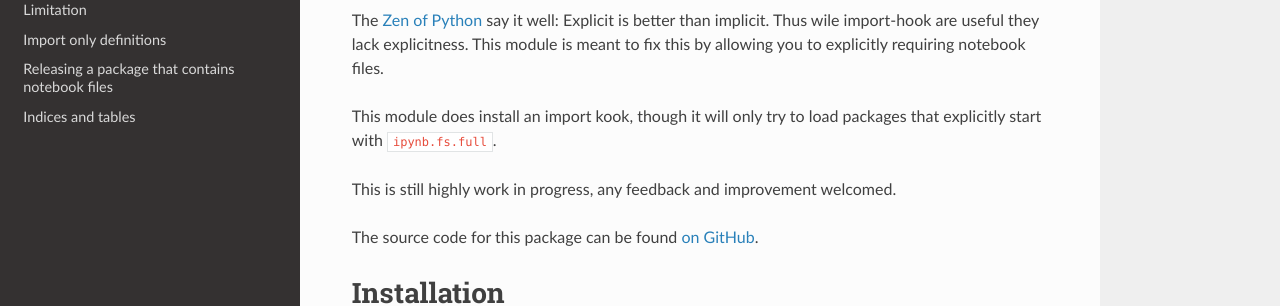
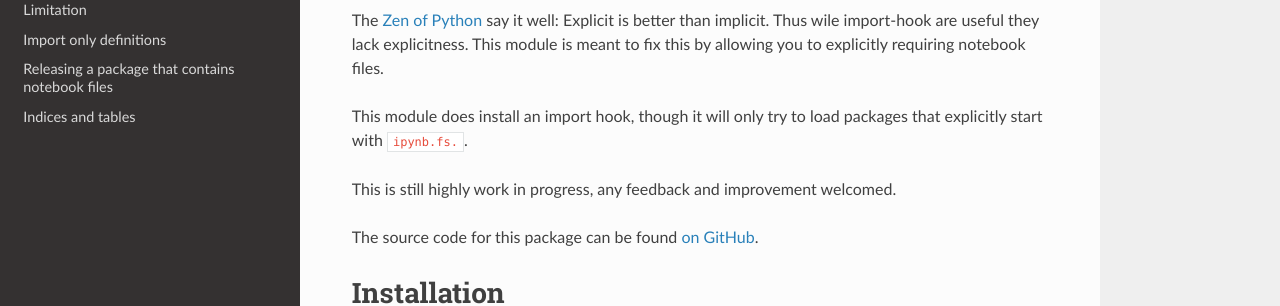
Before and after one commit to ipython/ipynb, a Sphinx documentation site: the page built from docs/index.rst, in a window 1280 px wide and 1400 px high. Shown: the part 225-531 px from the top of the window. Built offline with Sphinx 7.4.7 and the Read the Docs theme 2.0.0, drawn with Linux system fonts in a browser that asks for light colours; some of the changed text lies outside the part shown.

Commit message:
Minor fixes to docs

```diff
--- a/docs/index.rst
+++ b/docs/index.rst
@@ -14,13 +14,13 @@ Explicit is better than implicit. Thus wile import-hook are useful they lack
 explicitness. This module is meant to fix this by allowing you to explicitly
 requiring notebook files.
 
-This module does install an import kook, though it will only try to load
-packages that explicitly start with ``ipynb.fs.full``.
+This module does install an import hook, though it will only try to load
+packages that explicitly start with ``ipynb.fs.``.
 
 This is still highly work in progress, any feedback and improvement welcomed.
 
 The source code for this package can be found
-`on GitHub <https://github.com/yuvipanda/ipynb>`_.
+`on GitHub <https://github.com/ipython/ipynb>`_.
 
 
 
```
Also changed, not shown: other parts of docs/index.rst (+1 -1 lines).
